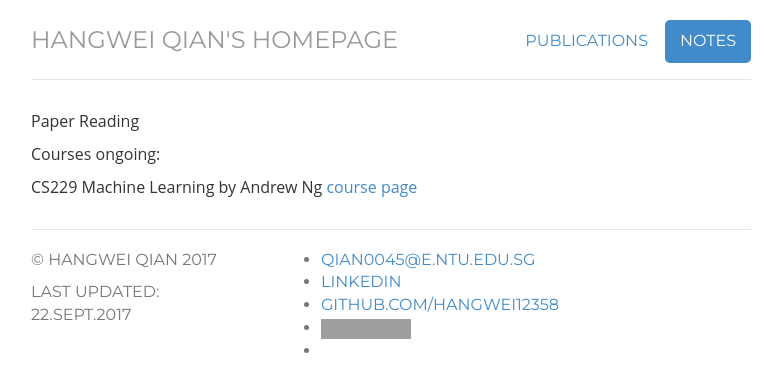
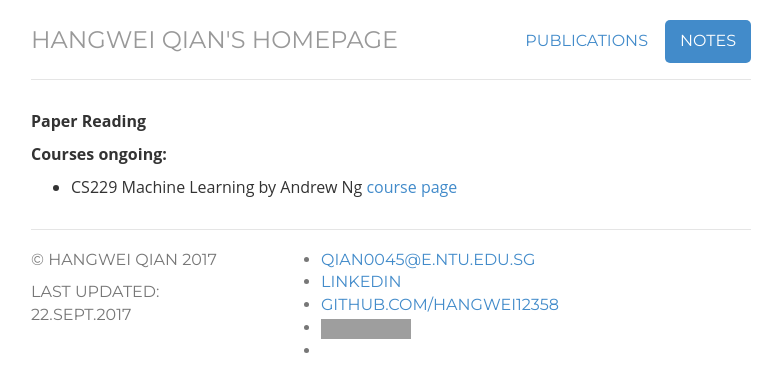
Before and after one commit to Hangwei12358/Hangwei12358.github.io, a Jekyll site: the page built from notes/index.html, in a window 1280 px wide. Shown: the top 392 px of the page, without its empty margins (249-1031 px from the left). Built offline with Jekyll 4.4.1, drawn with Linux system fonts in a browser that asks for light colours; grey boxes are pictures that could not be loaded.

Commit message:
Update index.html

```diff
--- a/notes/index.html
+++ b/notes/index.html
@@ -6,10 +6,12 @@ notes: active
 
 <div class="notes">
 {% include post-list.html %}
-<p>Paper Reading</p>
+<p><dt>Paper Reading</dt></p>
 
 
-<p> Courses ongoing: </p>
-<div> CS229 Machine Learning by Andrew Ng <a href= "http://cs229.stanford.edu/syllabus.html" target="_blank">course page</a></div>
+<p><dt> Courses ongoing:</dt></p>
+<ul>
+<li> CS229 Machine Learning by Andrew Ng <a href= "http://cs229.stanford.edu/syllabus.html" target="_blank">course page</a></li>
+</ul>
 
 </div> <!-- .notes -->
```
